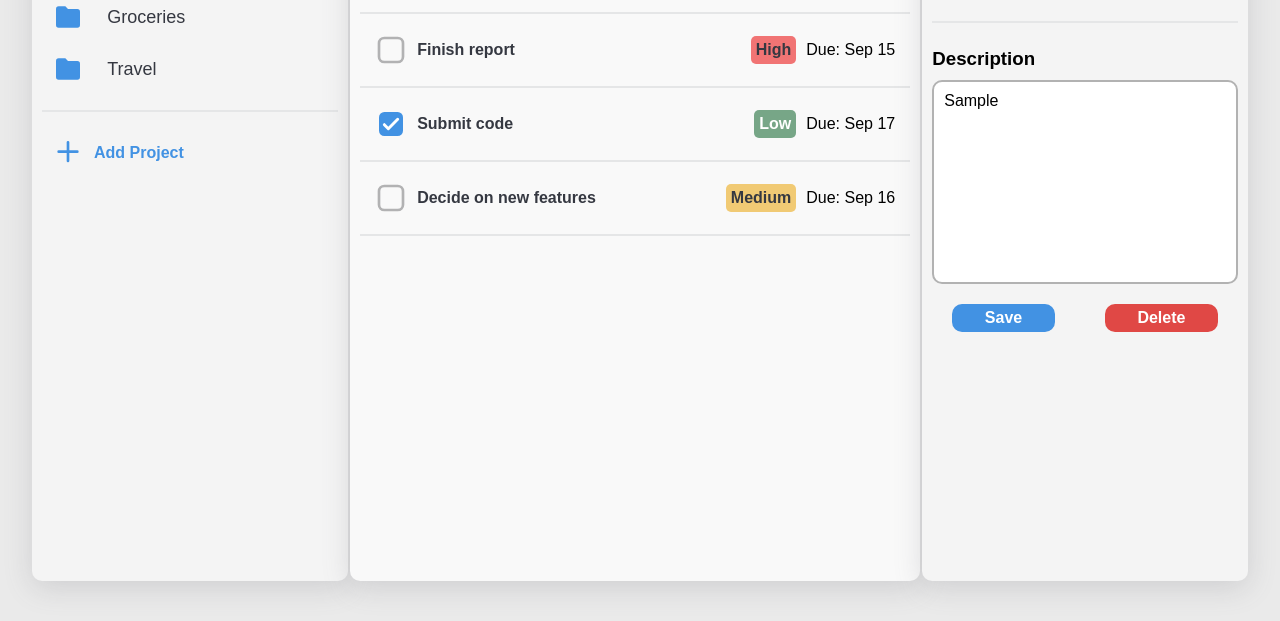
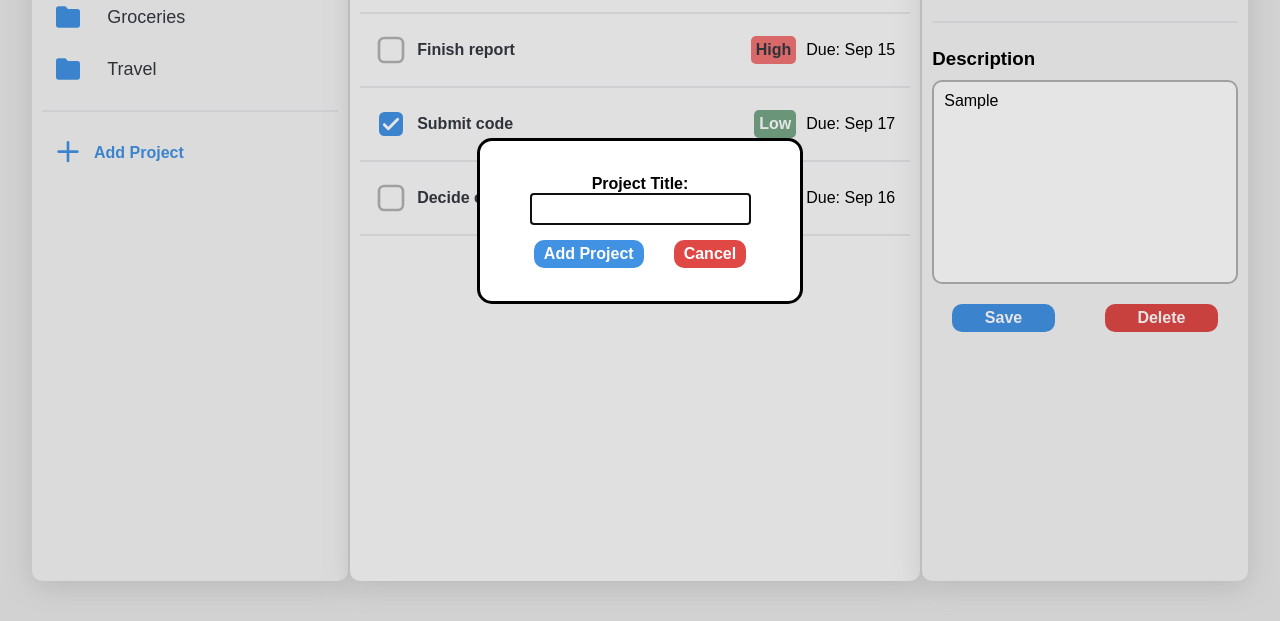
Before and after one commit to d1scipline/todo-app, a website built with webpack: page src/template.html in a window 1280 px wide. Both pictures are taken after typing "Sample" into the empty fields and a click on the button "Add Project". Shown: the part 179-800 px from the top of the page. Built offline with nearby package versions, Linux system fonts and the light colour scheme.

Commit message:
Add and style modal for adding project

```diff
--- /dev/null
+++ b/src/UIController.js
@@ -0,0 +1,22 @@
+import { LogicController } from "./LogicController";
+
+export class UIController {
+  constructor(LogicController) {
+    this.LogicController = LogicController;
+  }
+
+  openProjectDialog(dialog) {
+    dialog.showModal();
+  }
+
+  control() {
+    const addProjectButton =
+      document.getElementsByClassName("add-project-button")[0];
+
+    const addProjectDialog = document.getElementById("projectDialog");
+
+    addProjectButton.addEventListener("click", () => {
+      this.openProjectDialog(addProjectDialog);
+    });
+  }
+}
--- a/src/index.js
+++ b/src/index.js
@@ -1,9 +1,10 @@
 import "./styles.css";
 import { format, formatDistance } from "date-fns";
 import { LogicController } from "./LogicController";
+import { UIController } from "./UIController";
 
 const projects_list = [];
 
 const controller = new LogicController(projects_list);
-controller.addProject("projecta");
-console.log(controller.getProject(controller.projects_list[0].id));
+const DOMController = new UIController(controller);
+DOMController.control();
--- a/src/styles.css
+++ b/src/styles.css
@@ -255,3 +255,48 @@ textarea {
   height: 100%;
   overflow: auto;
 }
+
+#projectDialog {
+  position: absolute;
+  top: 50%;
+  left: 50%;
+  transform: translate(-50%, -50%);
+  width: 20rem;
+  height: 10rem;
+  border-radius: 15px;
+  font-size: medium;
+  font-weight: 600;
+}
+
+.addProjectDialog {
+  height: 100%;
+  display: flex;
+  flex-direction: column;
+  justify-content: center;
+  align-items: center;
+}
+
+#projectTitle {
+  padding: 5px;
+  border-radius: 3px;
+  font-size: medium;
+}
+
+.addProjectButtons {
+  margin-top: 15px;
+  display: flex;
+  align-items: center;
+  justify-content: space-between;
+  gap: 30px;
+}
+
+.addProjectButtons button {
+  color: white;
+  background-color: #4292e3;
+  padding: 5px 10px;
+  border-radius: 10px;
+}
+
+#cancelAddProject {
+  background-color: #e04845;
+}
--- a/src/template.html
+++ b/src/template.html
@@ -96,5 +96,15 @@
         </div>
       </div>
     </div>
+    <dialog id="projectDialog">
+      <form method="dialog" class="addProjectDialog">
+        <label for="project-title">Project Title: </label>
+        <input type="text" name="projectTitle" id="projectTitle" />
+        <div class="addProjectButtons">
+          <button id="addProject">Add Project</button>
+          <button id="cancelAddProject">Cancel</button>
+        </div>
+      </form>
+    </dialog>
   </body>
 </html>
```
